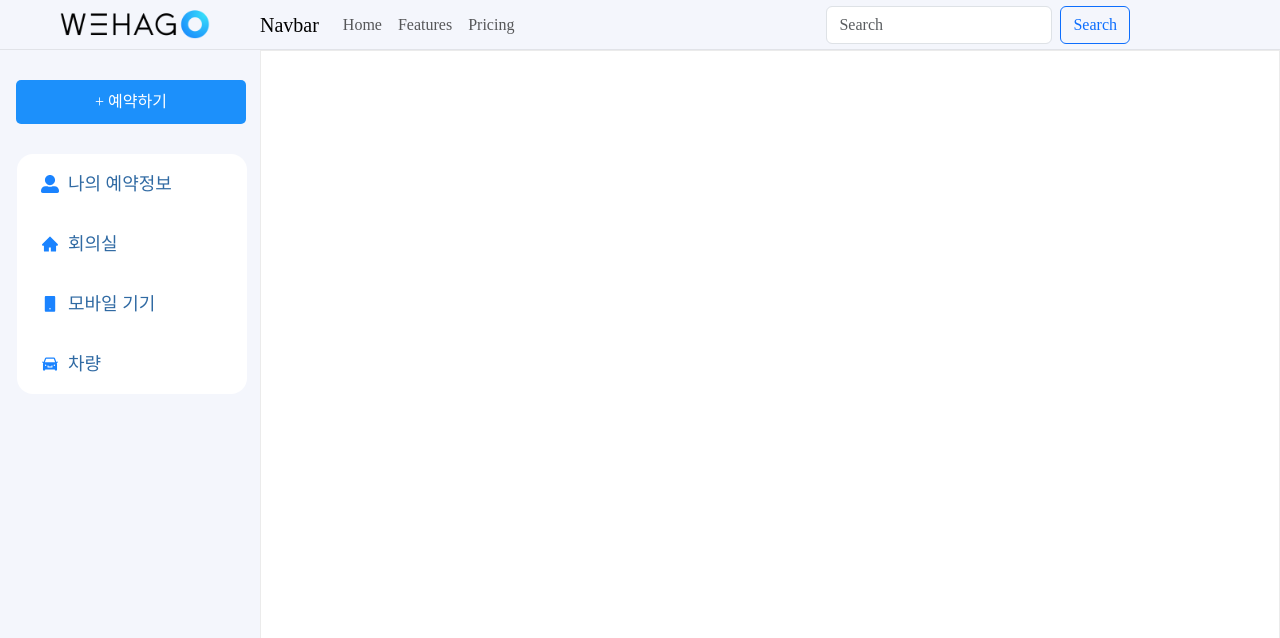
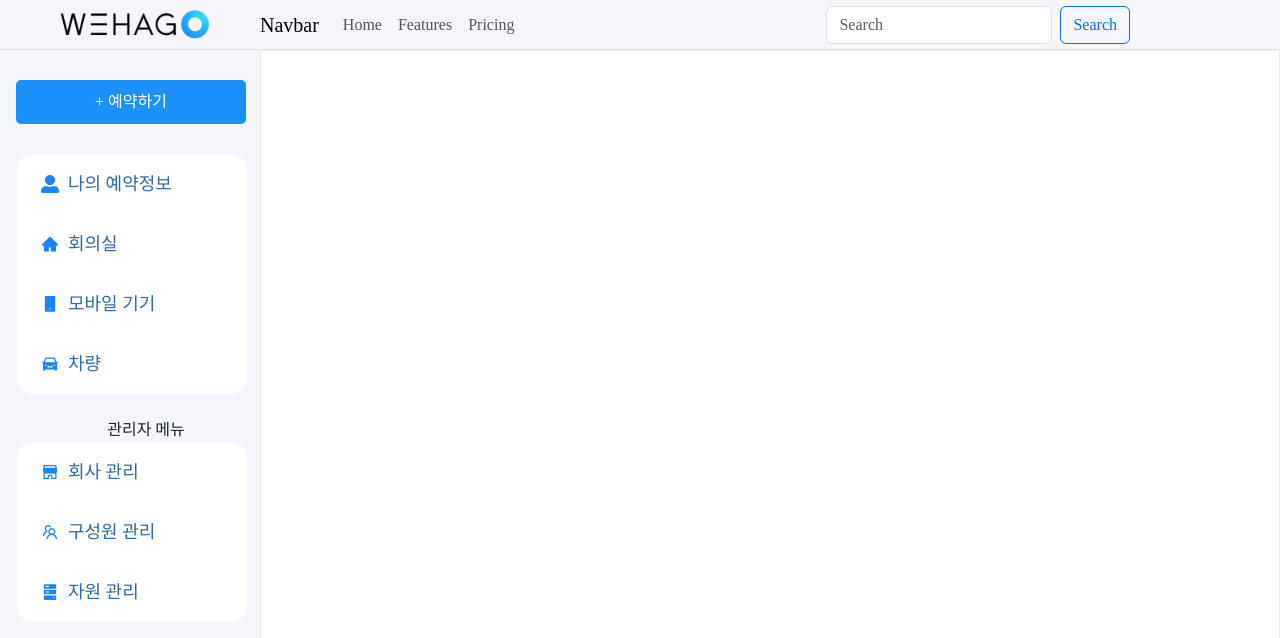
Before and after one commit to namji95/resource-management-frontend, a React (Create React App) app: page /signup in a window 1280 px wide. Shown: the top 638 px of the page. Built offline with nearby package versions, Linux system fonts and the light colour scheme; a web font is replaced by a local one.

Commit message:
Feat: 관리자 사이드바

```diff
--- a/src/App.js
+++ b/src/App.js
@@ -15,6 +15,9 @@ import Car from './components/Car/Car';
 import ResourceList from './components/Car/ResourceList';
 import CompanyList from './components/company/CompanyList';
 import EmployeeList from './components/employee/EmployeeList';
+import DeviceForm from './components/Device/Device'
+import Form from './components/Device/Form'
+
 
 
 
@@ -62,15 +65,27 @@ function App() {
             <div className= "main" >
 
               <div style={{border : '1px solid rgba(0,0,0,.08)', backgroundColor :'white', width: windowWidth - 260, height: windowHeight - 50 , position: 'fixed', left: '260px', top: '50px', right: '0', bottom: '0' }}>
+              {/* <Form></Form> */}
                 <Routes>
+                  {/* 회원 */}
                   <Route path='/main' element = {<Calendar/>}></Route>
                   <Route path='/company' element = {<Company/>}></Route>
                   <Route path='/device' element = {<Device/>}></Route>
                   <Route path='/meeting' element = {<Meeting/>}></Route>
                   <Route path='/car' element = {<Car/>}></Route>
+
+
+
+                  {/* 관리자 */}
                   <Route path='/resourceList' element = {<ResourceList />}></Route>
+                  <Route path='/deviceform' element = {<DeviceForm></DeviceForm>}></Route>
                   <Route path='/companylist' element = {<CompanyList></CompanyList>}></Route>
-                  <Route path='./employee' element = {<EmployeeList></EmployeeList>}></Route>
+                  <Route path='/employeelist' element = {<EmployeeList></EmployeeList>}></Route>
+
+
+
+                  <Route path='/device' element = {<Device/>}></Route>
+
 
                 </Routes>
 
--- a/src/components/Sidebar.js
+++ b/src/components/Sidebar.js
@@ -24,14 +24,35 @@ const barData = [
   },
   {
     title : '모바일 기기',
-    path : '/device',
+    path : '/deviceform',
     icon : <AiIcons.AiFillMobile/>,
     cName : 'navText'
   },
   {
     title : '차량',
-    path : '/car',
+    path : '/resourceList',
     icon : <AiIcons.AiFillCar/>,
+    cName : 'navText'
+  },
+]
+
+const adminData = [
+  {
+    title : '회사 관리',
+    path : '/companylist',
+    icon : <AiIcons.AiFillShop/>,
+    cName : 'navText'
+  },
+  {
+    title : '구성원 관리',
+    path : '/employeelist',
+    icon : <AiIcons.AiOutlineTeam/>,
+    cName : 'navText'
+  },
+  {
+    title : '자원 관리',
+    path : '/resourceList',
+    icon : <AiIcons.AiFillHdd/>,
     cName : 'navText'
   },
 ]
@@ -57,6 +78,21 @@ function Sidebar(){
             )
           })}
           </div>
+          <br/>
+          관리자 메뉴
+          <div className={itemStyles.sideItem}>
+          {adminData.map((item,index)=>{
+            return (
+              <li key = {index} className={`${styles.item} ${styles[item.cName]}`}>
+                <Link to = {item.path}>
+                  {item.icon} &nbsp;&nbsp;
+                  <span style={{color : '#306AA3'}}>{item.title}</span>
+                </Link>
+              </li>
+            )
+          })}
+          </div>
+
         </ul>
       </nav>
     </>
```
